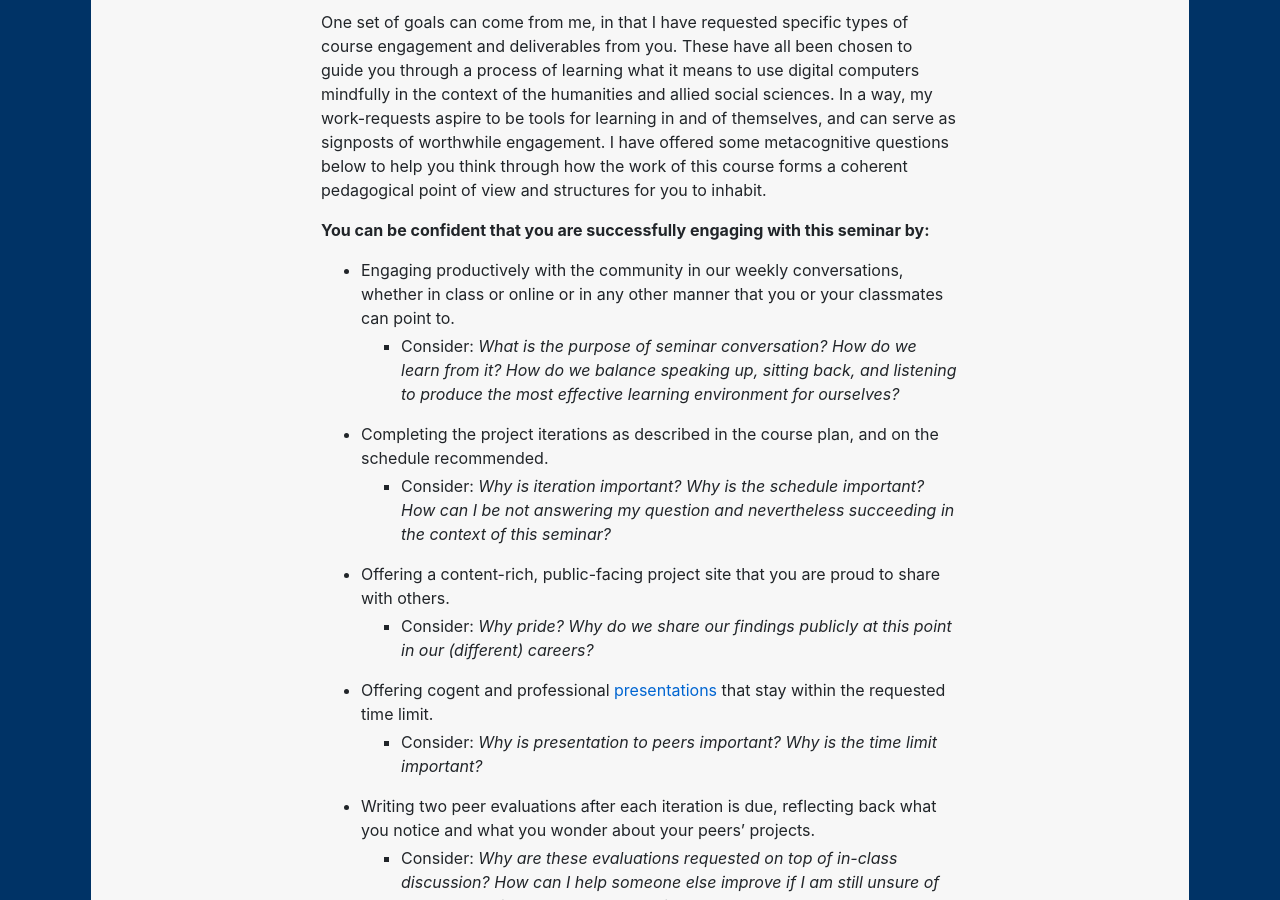
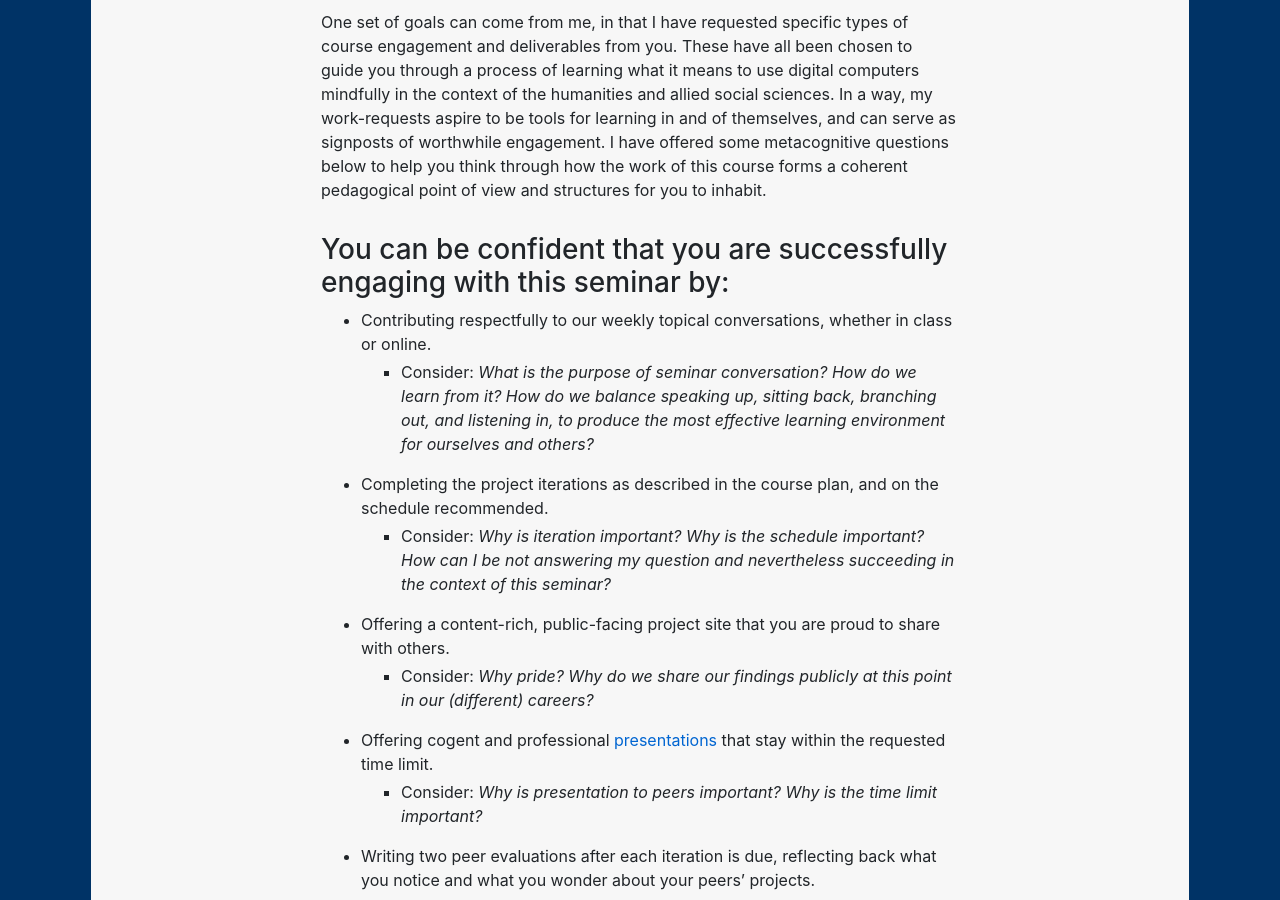
Before and after one commit to benmiller314/dsam2024fall, a Jekyll site: the page built from policies.md, in a window 1280 px wide and 900 px high, scrolled down 4954 px. Built offline with Jekyll 4.4.1, drawn with Linux system fonts in a browser that asks for light colours; our own code applies the rules of GitHub Pages for plain Markdown files.

Commit message:
heading of reflective questions is now an h3
and update language for the first bullet

```diff
--- a/policies.md
+++ b/policies.md
@@ -92,10 +92,10 @@ I am more than happy to talk through what it means to produce this kind of self-
 
 One set of goals can come from me, in that I have requested specific types of course engagement and deliverables from you. These have all been chosen to guide you through a process of learning what it means to use digital computers mindfully in the context of the humanities and allied social sciences. In a way, my work-requests aspire to be tools for learning in and of themselves, and can serve as signposts of worthwhile engagement. I have offered some metacognitive questions below to help you think through how the work of this course forms a coherent pedagogical point of view and structures for you to inhabit.
 
-**You can be confident that you are successfully engaging with this seminar by:**
+<h3 id="forms-of-engagement">You can be confident that you are successfully engaging with this seminar by:</h3>
 
-* Engaging productively with the community in our weekly conversations, whether in class or online or in any other manner that you or your classmates can point to.
-    - Consider: _What is the purpose of seminar conversation? How do we learn from it? How do we balance speaking up, sitting back, and listening to produce the most effective learning environment for ourselves?_
+* Contributing respectfully to our weekly topical conversations, whether in class or online.
+    - Consider: _What is the purpose of seminar conversation? How do we learn from it? How do we balance speaking up, sitting back, branching out, and listening in, to produce the most effective learning environment for ourselves and others?_
 * Completing the project iterations as described in the course plan, and on the schedule recommended.
     - Consider: _Why is iteration important? Why is the schedule important? How can I be not answering my question and nevertheless succeeding in the context of this seminar?_
 * Offering a content-rich, public-facing project site that you are proud to share with others.
```
